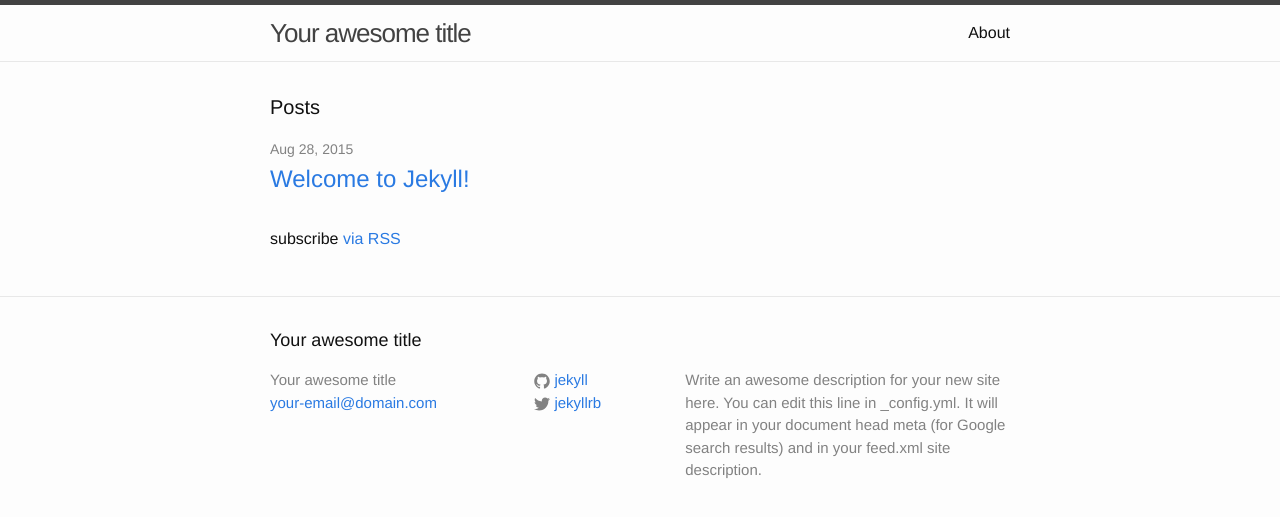
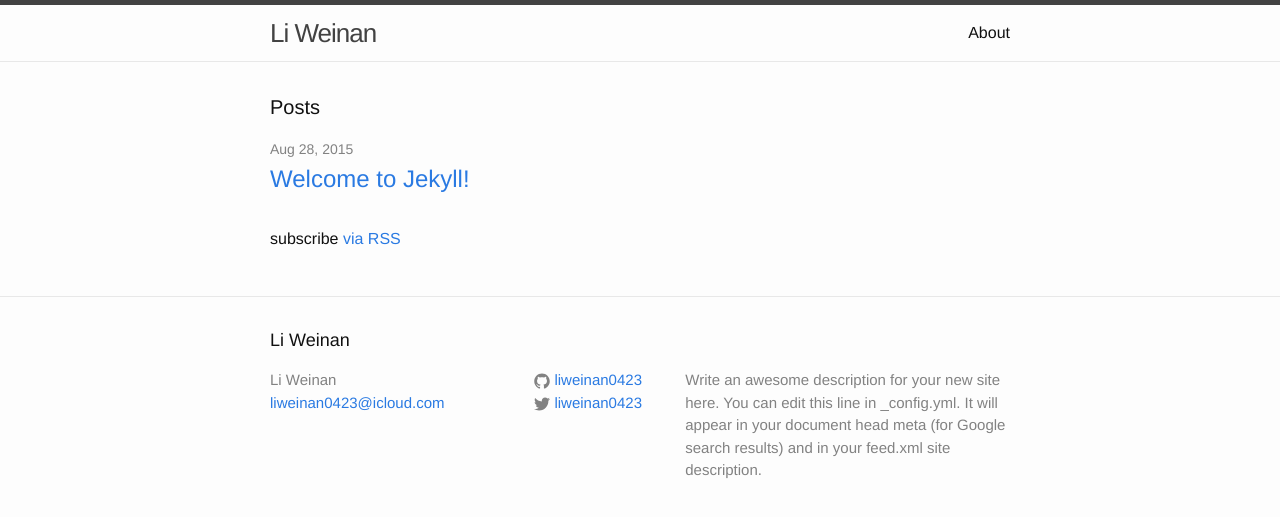
Before and after one commit to liweinan0423/liweinan0423.github.io, a Jekyll site: the page built from index.html, in a window 1280 px wide. Shown: the top 517 px of the page. Built offline with Jekyll 4.4.1, drawn with Linux system fonts in a browser that asks for light colours.

Commit message:
update config

```diff
--- a/_config.yml
+++ b/_config.yml
@@ -1,14 +1,14 @@
 # Site settings
-title: Your awesome title
-email: your-email@domain.com
+title: Li Weinan
+email: liweinan0423@icloud.com
 description: > # this means to ignore newlines until "baseurl:"
   Write an awesome description for your new site here. You can edit this
   line in _config.yml. It will appear in your document head meta (for
   Google search results) and in your feed.xml site description.
 baseurl: "" # the subpath of your site, e.g. /blog/
-url: "http://yourdomain.com" # the base hostname & protocol for your site
-twitter_username: jekyllrb
-github_username:  jekyll
+url: "liweinan0423.github.io/blog" # the base hostname & protocol for your site
+twitter_username: liweinan0423
+github_username:  liweinan0423
 
 # Build settings
 markdown: kramdown
```
